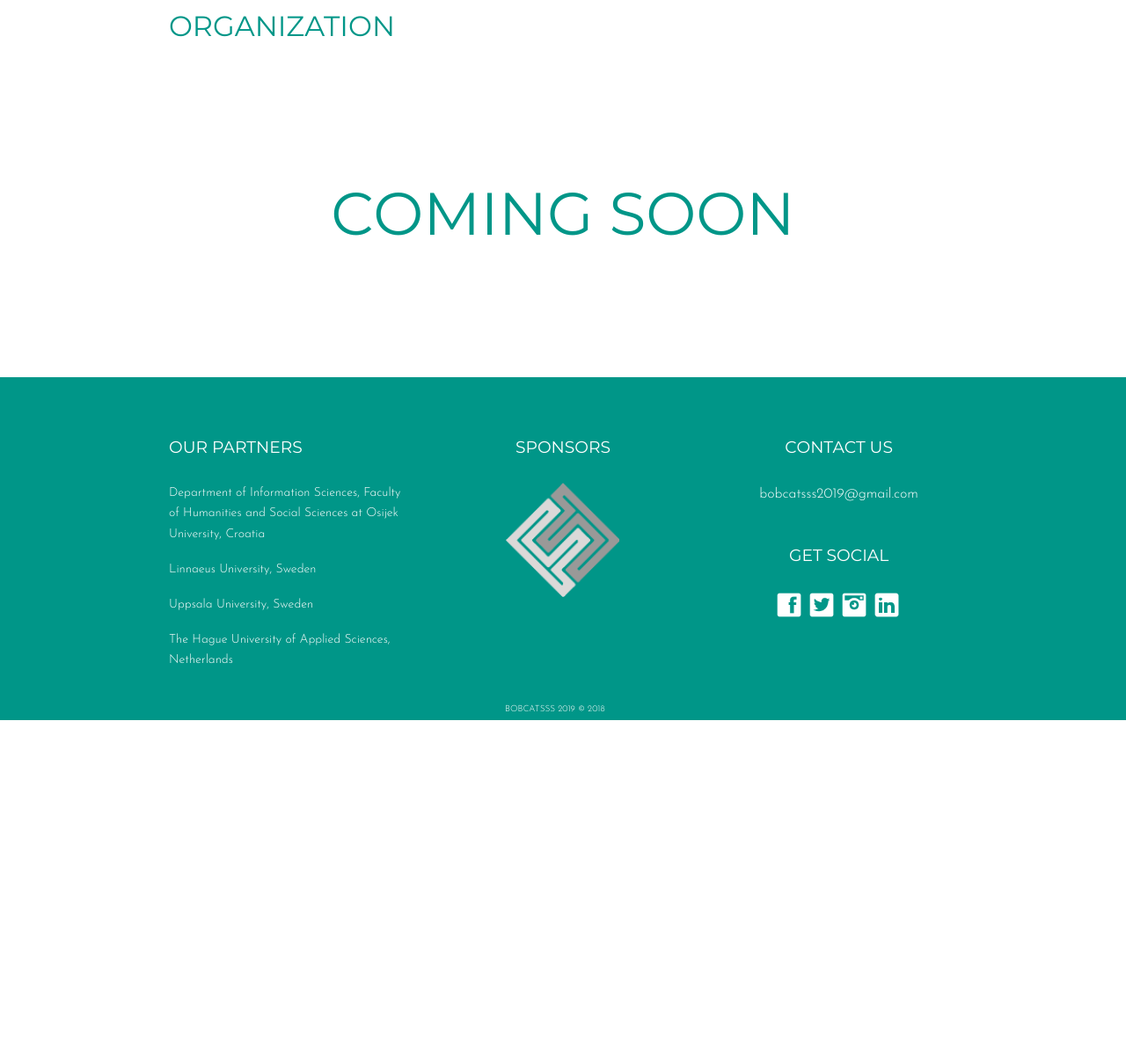
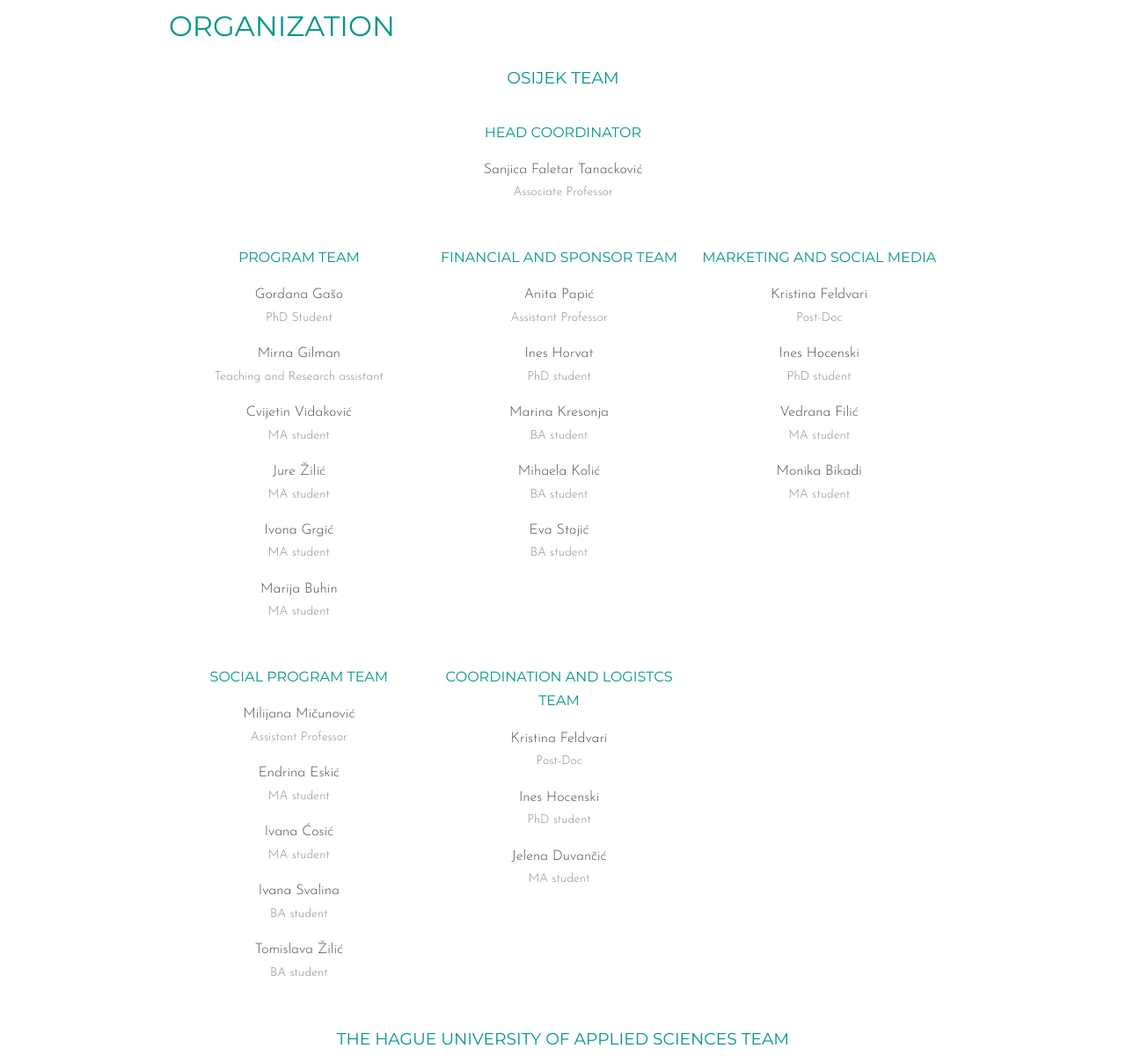
Before and after one commit to anxieanx/bobcatsss_2019, a plain HTML site: page organization.html in a window 1280 px wide. Shown: the part 165-1366 px from the top of the page at 88% size. Before the commit the page ends 984 px from the top, so only its background shows below. Drawn offline with nearby package versions, Linux system fonts and the light colour scheme.

Commit message:
organization page content

```diff
--- a/dist/main.css
+++ b/dist/main.css
@@ -374,10 +374,28 @@ p {
       text-align: center;
       margin-bottom: 0.5rem; }
 
+.organization__item--wrap {
+  width: 100%;
+  display: flex;
+  flex-direction: row;
+  flex-wrap: wrap;
+  justify-content: space-betaween; }
 .organization__item {
-  text-align: center; }
+  width: 33%;
+  text-align: center;
+  margin-bottom: 2rem; }
+  .organization__item:first-child {
+    width: 100%; }
+  .organization__item:last-child {
+    margin-bottom: 0; }
+  .organization__item span {
+    display: block;
+    color: #8C8C8C;
+    font-size: 14px; }
 .organization__title {
-  width: 100%; }
+  width: 100%;
+  text-align: center;
+  margin-bottom: 2rem; }
 
 .nav {
   display: flex;
--- a/dist/scss/_page.scss
+++ b/dist/scss/_page.scss
@@ -125,11 +125,37 @@
 
 .organization {
 
+	&__item--wrap {
+		width: 100%;
+		display: flex;
+		flex-direction: row;
+		flex-wrap: wrap;
+		justify-content: space-betaween;
+	}
+
 	&__item {
+		width: 33%;
 		text-align: center;
+		margin-bottom: $gutter;
+
+		&:first-child {
+			width: 100%;
+		}
+
+		&:last-child {
+			margin-bottom: 0;
+		}
+
+		span {
+			display: block;
+			color: $color-gray--light;
+			font-size: 14px;
+		}
 	}
 
 	&__title {
 		width: 100%;
+		text-align: center;
+		margin-bottom: $gutter;
 	}
 }
--- a/organization.html
+++ b/organization.html
@@ -113,7 +113,70 @@
 
 	<main class="container about" role="main">
     <h1>Organization</h1>
-    <h1 class="coming-soon">COMING SOON</h1>
+
+    <section class="section">
+      <h3 class="organization__title">Osijek Team</h3>
+
+      <div class="organization__item--wrap">
+        <div class="organization__item">
+          <h4>Head Coordinator</h4>
+          <p>Sanjica Faletar Tanacković<span>Associate Professor</span></p>
+        </div>
+
+        <div class="organization__item">
+          <h4>Program Team</h4>
+          <p>Gordana Gašo<span>PhD Student</span></p>
+          <p>Mirna Gilman<span>Teaching and Research assistant</span></p>
+          <p>Cvijetin Vidaković<span>MA student</span></p>
+          <p>Jure Žilić<span>MA student</span></p>
+          <p>Ivona Grgić<span>MA student</span></p>
+          <p>Marija Buhin<span>MA student</span></p>
+        </div>
+
+        <div class="organization__item">
+          <h4>Financial and Sponsor Team</h4>
+          <p>Anita Papić<span>Assistant Professor</span></p>
+          <p>Ines Horvat<span>PhD student</span></p>
+          <p>Marina Kresonja<span>BA student</span></p>
+          <p>Mihaela Kolić<span>BA student</span></p>
+          <p>Eva Stojić<span>BA student</span></p>
+        </div>
+
+        <div class="organization__item">
+          <h4>Marketing and Social Media</h4>
+          <p>Kristina Feldvari<span>Post-Doc</span></p>
+          <p>Ines Hocenski<span>PhD student</span></p>
+          <p>Vedrana Filić<span>MA student</span></p>
+          <p>Monika Bikadi<span>MA student</span></p>
+        </div>
+
+        <div class="organization__item">
+          <h4>Social Program Team</h4>
+          <p>Milijana Mičunović<span>Assistant Professor</span></p>
+          <p>Endrina Eskić<span>MA student</span></p>
+          <p>Ivana Ćosić<span>MA student</span></p>
+          <p>Ivana Svalina<span>BA student</span></p>
+          <p>Tomislava Žilić<span>BA student</span></p>
+        </div>
+
+        <div class="organization__item">
+          <h4>Coordination and Logistcs Team</h4>
+          <p>Kristina Feldvari<span>Post-Doc</span></p>
+          <p>Ines Hocenski<span>PhD student</span></p>
+          <p>Jelena Duvančić<span>MA student</span></p>
+        </div>
+      </div>
+
+      <h3 class="organization__title">The Hague University of Applied Sciences Team</h3>
+
+      <div class="organization__item--wrap">
+        <div class="organization__item">
+          <p>Lowie van Eck<span>Student</span></p>
+          <p>Tim van Waas<span>Student</span></p>
+          <p>Niels van der Meer<span>Student</span></p>
+        </div>
+      </div>
+    </section>
   </main>
 
   <footer class="footer">
```
